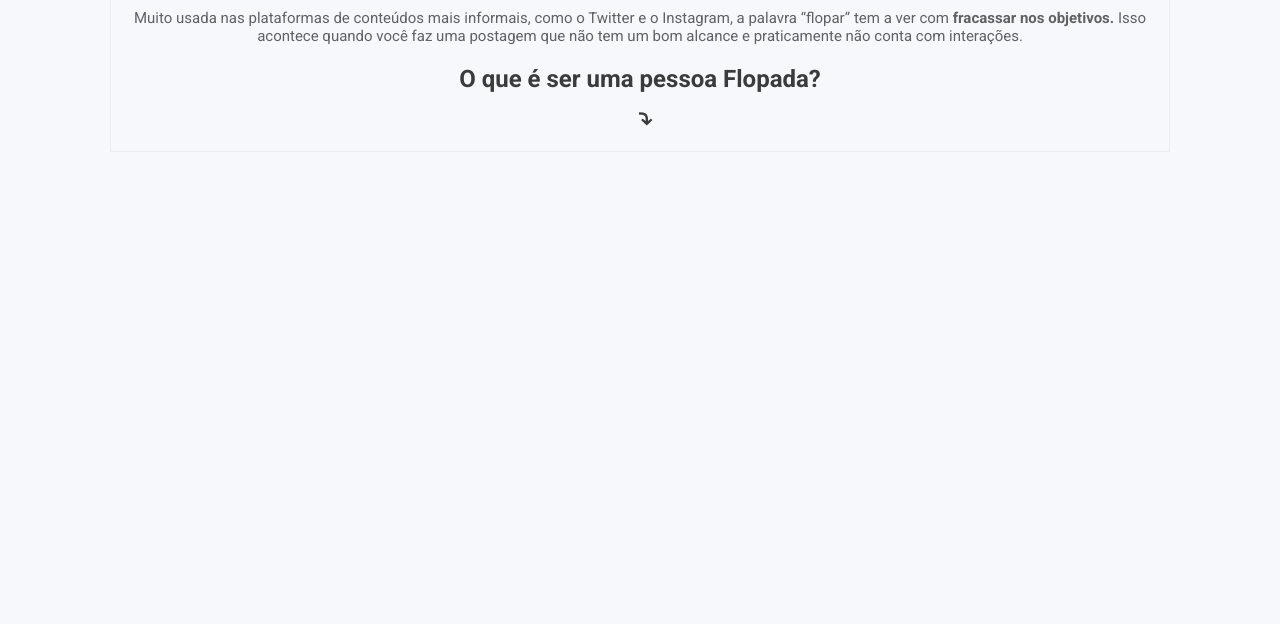
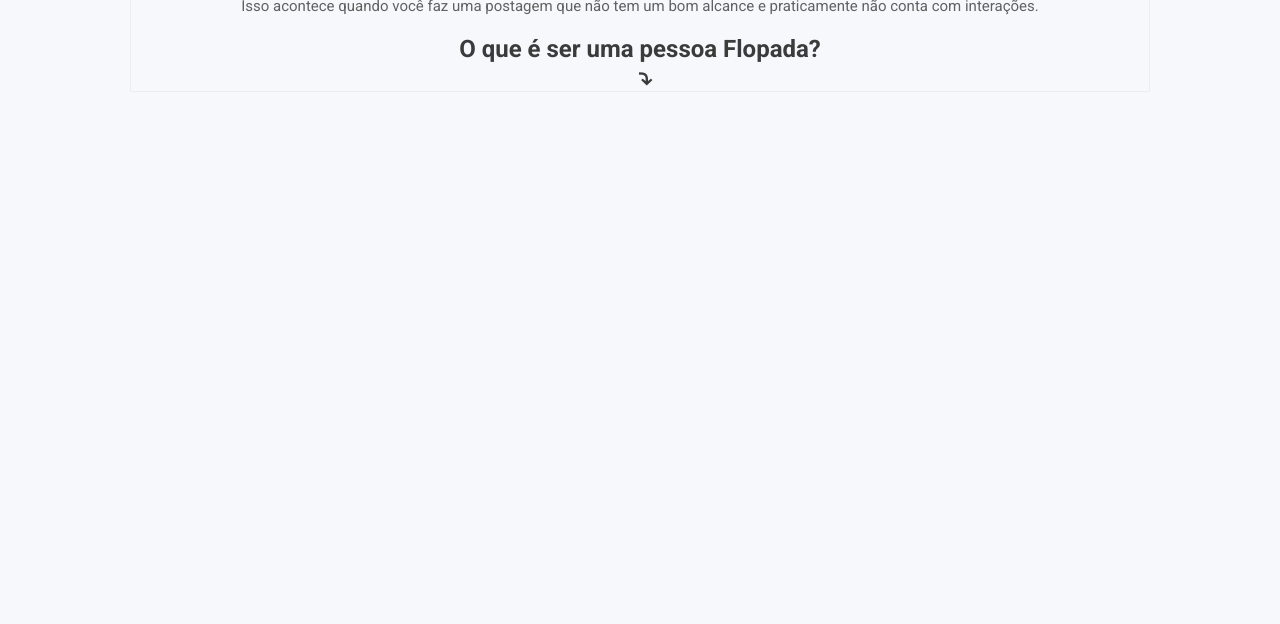
Before and after one commit to marvinalmeida/exercicio-curso-html, a plain HTML site: page index.html in a window 1280 px wide. Shown: the part 176-800 px from the top of the page. Drawn offline with Linux system fonts and the light colour scheme.

Commit message:
ajustes finais

```diff
--- a/assets/css/style.css
+++ b/assets/css/style.css
@@ -19,29 +19,27 @@ body {
     display: flex;
     flex-direction: column;
     align-items: center;
-    gap: 10px;
 
     color: #3b3b3b;
     text-transform: initial;
     font-weight: bold;
 
-    margin: 20px 0;
+    margin-top: 20px;
 }
 
 .paragrafo{
+    margin: 20px;
+
     text-align: center;
     border: 1px solid #ededed;
-
-    margin: 10px;
 }
 
-.paragrafo, h2, p {
-    margin: 20px 0;
-}
 
 .editar-paragrafo,p{
     font-size: 15px;
     color: #616161;
+
+    margin: 0 10px;
 }
 
 .js-acordion p {
```
